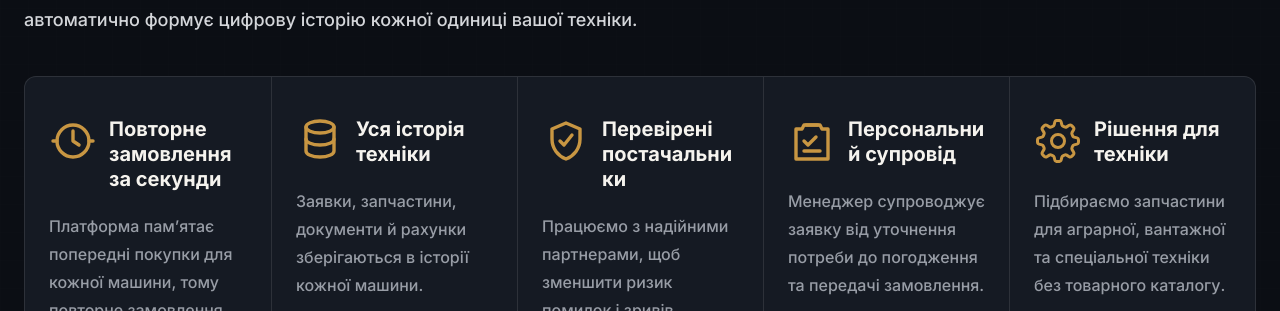
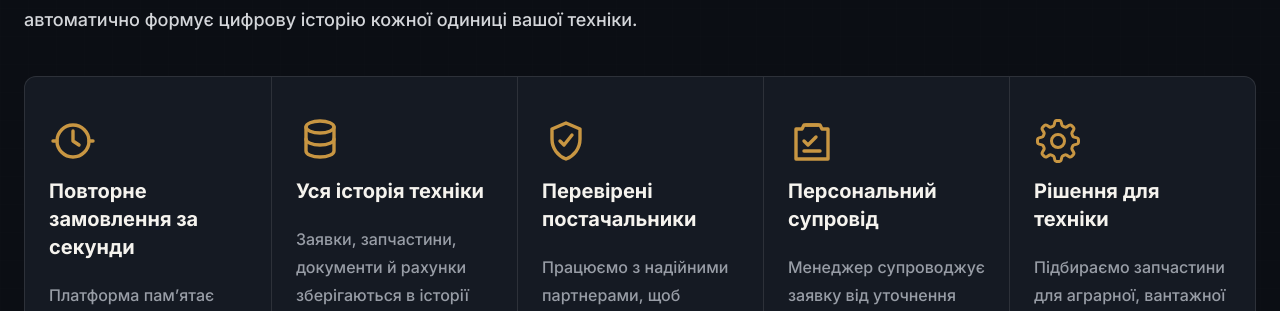
Before and after one commit to Serhiy199/Kairos-Parts, a Next.js app: page / in a window 1280 px wide. Shown: the part 2468-2779 px from the top of the page. Built offline with nearby package versions, Linux system fonts and the light colour scheme.

Commit message:
fix(public): normalize card title wrapping and section surfaces

```diff
--- a/app/(public)/about/page.tsx
+++ b/app/(public)/about/page.tsx
@@ -199,11 +199,11 @@ export default function AboutPage() {
                     key={principle.title}
                     className="min-w-0 px-8 py-10 transition-colors duration-200 hover:bg-public-elevated sm:px-10 lg:px-6"
                   >
-                    <div className="flex items-start gap-3">
+                    <div className="flex items-start gap-3 lg:flex-col">
                       <div className="shrink-0 text-accent">
                         <Icon aria-hidden="true" focusable="false" className="size-10 stroke-[1.7] sm:size-12" />
                       </div>
-                      <h3 className="min-w-0 flex-1 break-words text-left text-xl font-bold leading-tight text-public-primary">
+                      <h3 className="min-w-0 flex-1 break-normal whitespace-normal hyphens-none text-left text-xl font-bold leading-tight text-public-primary lg:text-base xl:text-xl">
                         {principle.title}
                       </h3>
                     </div>
--- a/app/(public)/page.tsx
+++ b/app/(public)/page.tsx
@@ -543,11 +543,11 @@ export default function HomePage() {
             <div className="grid divide-y divide-public-border sm:grid-cols-2 lg:grid-cols-5 lg:divide-x lg:divide-y-0">
               {serviceCards.map((stat) => (
                 <div key={stat.title} className="min-w-0 px-8 py-10 transition-colors duration-200 hover:bg-public-elevated sm:px-10 lg:px-6">
-                  <div className="flex items-start gap-3">
+                  <div className="flex items-start gap-3 lg:flex-col">
                     <div className="shrink-0 text-accent">
                       <TrustIcon icon={stat.icon} />
                     </div>
-                    <h3 className="min-w-0 flex-1 break-words text-left text-xl font-bold leading-tight text-public-primary">{stat.title}</h3>
+                    <h3 className="min-w-0 flex-1 break-normal whitespace-normal hyphens-none text-left text-xl font-bold leading-tight text-public-primary lg:text-base xl:text-xl">{stat.title}</h3>
                   </div>
                   <p className="mt-5 w-full max-w-56 text-base font-medium leading-7 text-public-muted">{stat.text}</p>
                 </div>
@@ -594,7 +594,7 @@ export default function HomePage() {
         </div>
       </section>
 
-      <section id="telegram" className="border-y border-white/5 bg-primary py-14 text-white sm:py-16">
+      <section id="telegram" className="border-y border-white/5 bg-public-page py-14 text-white sm:py-16">
         <div className="kp-container">
           <div className="grid gap-6 lg:grid-cols-[minmax(0,1fr)_minmax(0,0.8fr)] lg:items-end lg:gap-12">
             <div className="max-w-2xl">
```
